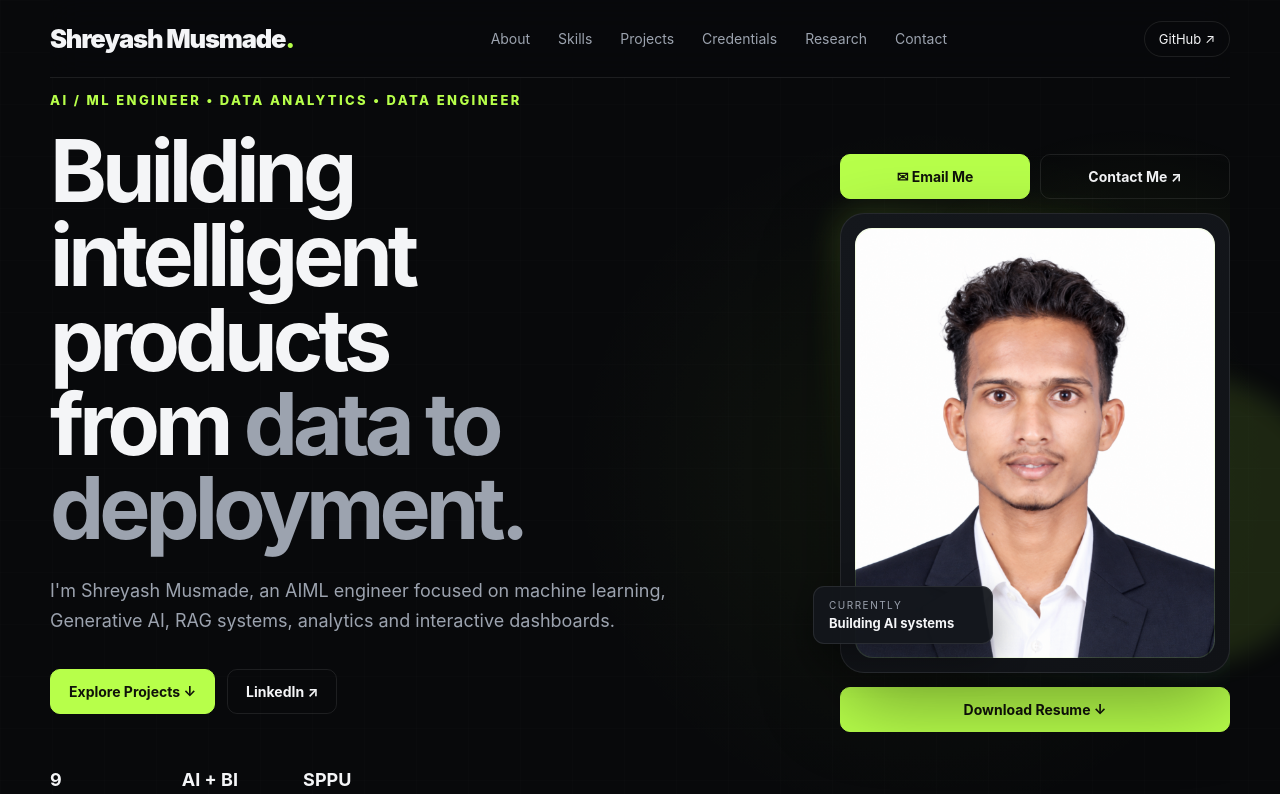
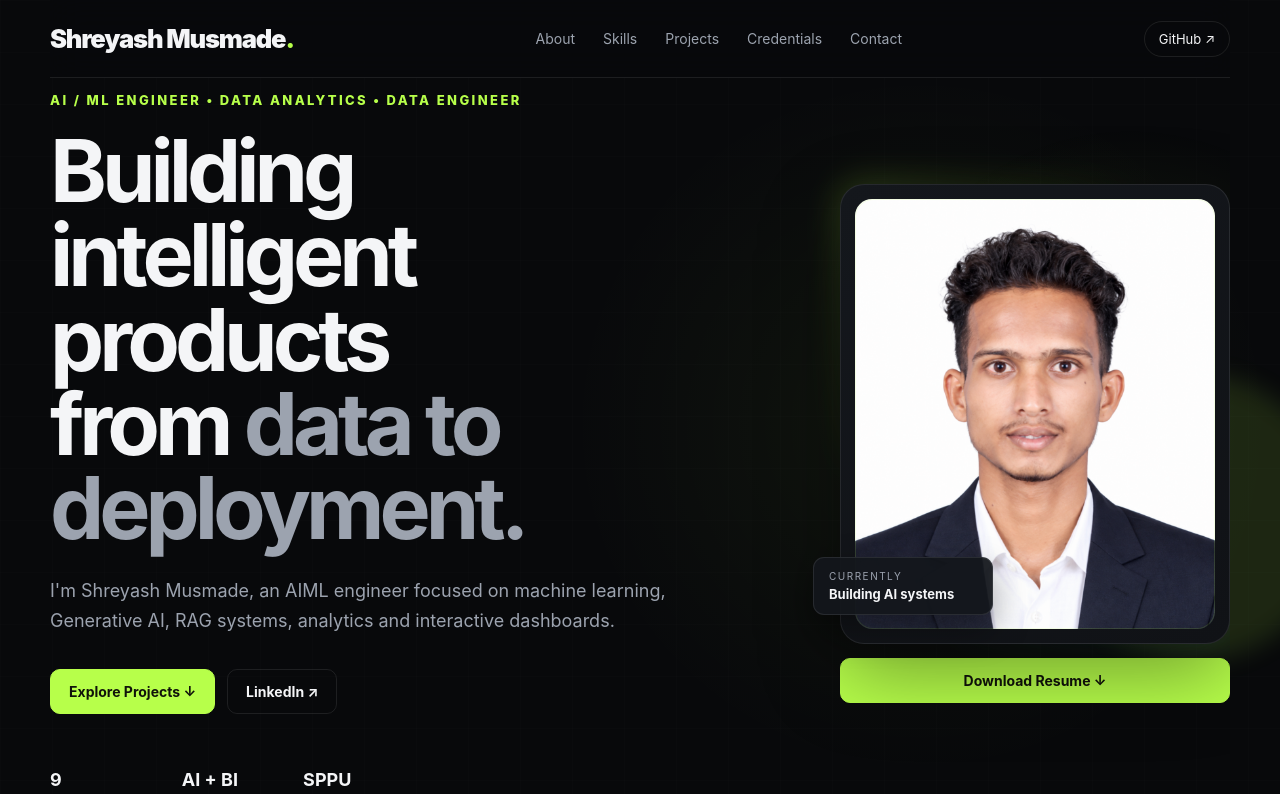
Before and after one commit to shreyash-07-ai/Portfolio, a Next.js app: page / in a window 1280 px wide. Shown: the top 794 px of the page. Built offline with nearby package versions, Linux system fonts and the light colour scheme.

Commit message:
Update app/page.js for contact and research section

```diff
--- a/app/page.js
+++ b/app/page.js
@@ -1,7 +1,7 @@
 "use client";
 
 import { useMemo, useState } from "react";
-import { projects, skills, profile, certifications, researchPapers } from "../lib/data";
+import { projects, skills, profile, certifications } from "../lib/data";
 
 const filters = ["All", "AI/ML", "GenAI", "Analytics", "Power BI"];
 
@@ -33,7 +33,6 @@ export default function Home() {
           <a href="#skills">Skills</a>
           <a href="#projects">Projects</a>
           <a href="#credentials">Credentials</a>
-          <a href="#research">Research</a>
           <a href="#contact">Contact</a>
         </div>
         <a className="nav-cta" href={profile.github} target="_blank" rel="noreferrer">GitHub ↗</a>
@@ -59,10 +58,6 @@ export default function Home() {
         </div>
 
         <div className="profile-area">
-          <div className="profile-contact-actions">
-            <a className="button primary" href={`mailto:${profile.email}?subject=Portfolio%20Inquiry`}>✉ Email Me</a>
-            <a className="button ghost" href="#contact">Contact Me ↗</a>
-          </div>
           <div className="profile-frame">
             <div className="profile-accent"></div>
             <img src={profile.image} alt="Portrait of Shreyash Musmade" className="profile-image" />
@@ -172,26 +167,6 @@ export default function Home() {
         </div>
       </section>
 
-      <section id="research" className="section shell">
-        <div className="section-head">
-          <div>
-            <div className="section-label">RESEARCH</div>
-            <h2>Research publications.</h2>
-          </div>
-          <p className="section-note">Published research and academic contributions</p>
-        </div>
-        <div className="research-grid">
-          {researchPapers.map((paper) => (
-            <a className="research-card" key={paper.url} href={paper.url} target="_blank" rel="noopener noreferrer">
-              <span className="section-label">{paper.year} • {paper.publisher}</span>
-              <h3>{paper.title}</h3>
-              <p>{paper.description}</p>
-              <span className="research-link">Read research paper (PDF) ↗</span>
-            </a>
-          ))}
-        </div>
-      </section>
-
       <section id="contact" className="contact shell">
         <p className="eyebrow">LET&apos;S CONNECT</p>
         <h2>Have a problem worth solving?</h2>
```
